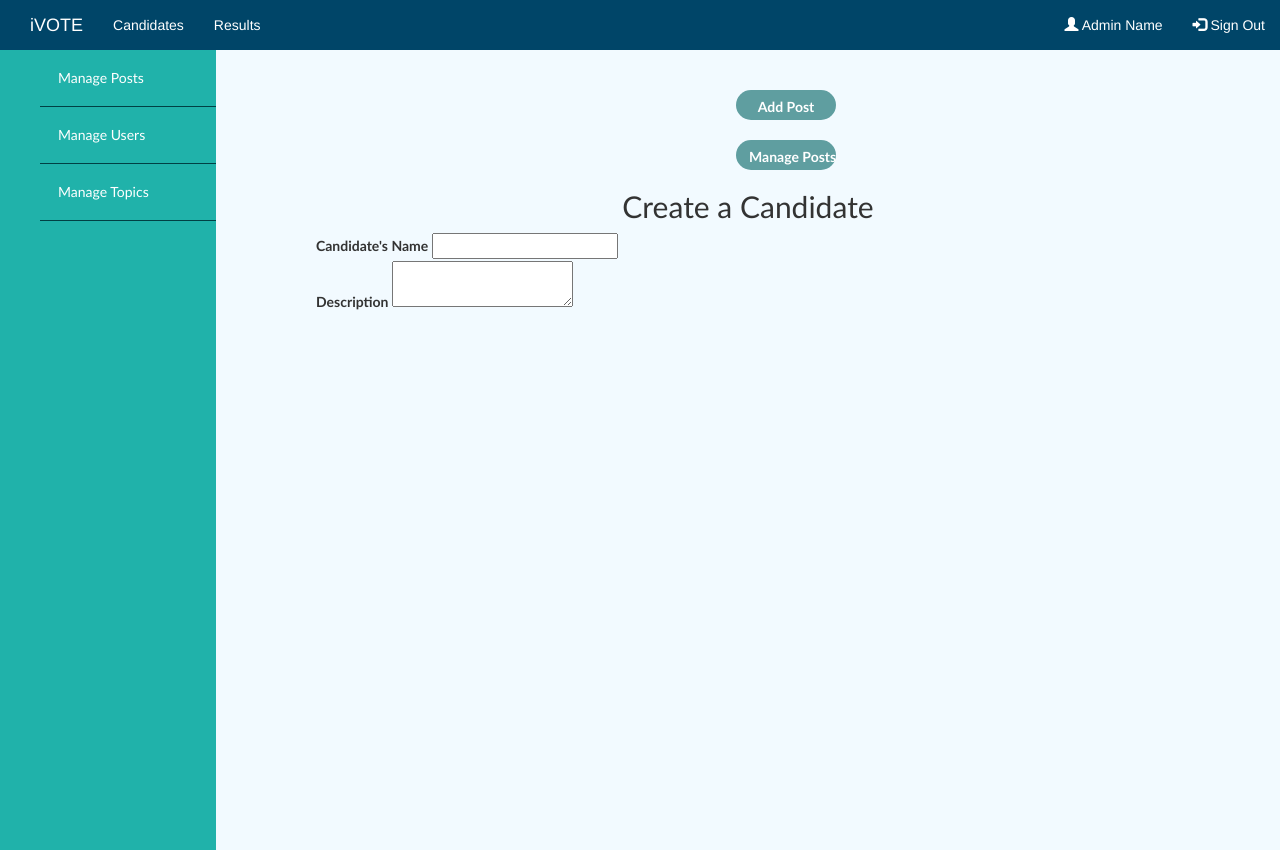
After one commit to KarimHamod/softwareengineering, a PHP site: page /create.php in a window 1280 px wide. The commit adds this page. Run offline with PHP 8.4, Linux system fonts and the light colour scheme; some libraries are stand-ins or nearby versions.

Commit message:
added new admin page: create.php
create.php

```diff
--- /dev/null
+++ b/project/iVOTE/create.php
@@ -0,0 +1,74 @@
+<!DOCTYPE html>
+<html lang="en" style>
+<head>
+    <meta charset="UTF-8">
+    <title>iVOTE</title>
+    <link rel="stylesheet" href="https://maxcdn.bootstrapcdn.com/bootstrap/3.4.1/css/bootstrap.min.css">
+    <script src="https://ajax.googleapis.com/ajax/libs/jquery/3.5.1/jquery.min.js"></script>
+    <script src="https://maxcdn.bootstrapcdn.com/bootstrap/3.4.1/js/bootstrap.min.js"></script>
+    <link rel="stylesheet" href="css/index.css">
+    <link rel="stylesheet" href="css/admin_css.css">
+    <script src=javascript/index.js></script>
+</head>
+<body>
+<nav class="admin_nav">
+    <div class="container-fluid">
+        <div class="navbar-header">
+            <a class="navbar-brand navi"  href="index.php">iVOTE</a>
+        </div>
+        <ul class="nav navbar-nav">
+            <li><a class="navi" href="candidate.php">Candidates</a></li>
+            <li><a class="navi" href="#">Results</a></li>
+
+        </ul>
+        <ul class="nav navbar-nav navbar-right">
+            <li><a  class="navi" href="#"><span class="glyphicon glyphicon-user"></span> Admin Name</a></li>
+            <li><a  class="navi" href="#"><span class="glyphicon glyphicon-log-in"></span> Sign Out</a></li>
+        </ul>
+    </div>
+</nav>
+<div class="admin_wrapper">
+    <div class="side_bar">
+        <ul class = "side_bar_ul">
+            <li><a href="#">Manage Posts</a></li>
+            <li><a href="#">Manage Users</a></li>
+            <li><a href="#">Manage Topics</a></li>
+        </ul>
+    </div>
+    <div class="admin_content">
+        <div class="button-group">
+            <a href="creat.php" class ="btn btn-big">Add Post</a>
+            <a href="index.php" class="btn btn-big"> Manage Posts </a>
+        </div>
+
+        <h2 class="page_title">Create a Candidate</h2>
+        <div>
+            <label> Candidate's Name </label>
+            <input #id="input_title"type = "text" name="title" class="text-input">
+        </div>
+        <div>
+            <label> Description </label>
+            <textarea name="body" id="editor" ></textarea>
+        </div>
+        <script src="https://cdn.ckeditor.com/ckeditor5/27.1.0/classic/ckeditor.js"></script>
+
+<script src="ckeditor.js"></script>
+
+<script>
+	ClassicEditor
+		.create( document.querySelector( '#editor' ), {
+			// toolbar: [ 'heading', '|', 'bold', 'italic', 'link' ]
+		} )
+		.then( editor => {
+			window.editor = editor;
+		} )
+		.catch( err => {
+			console.error( err.stack );
+		} );
+</script>
+
+</body>
+
+
+
+</html>
--- a/project/iVOTE/css/admin_css.css
+++ b/project/iVOTE/css/admin_css.css
@@ -82,3 +82,7 @@ th, td{
 .edit a{
     color: blue;
 }
+
+#input_title{
+width:100%;
+}
--- a/project/iVOTE/javascript/index.js
+++ b/project/iVOTE/javascript/index.js
@@ -0,0 +1,23 @@
+ClassicEditor
+    .create( document.querySelector( '#body' ), {
+        toolbar: [ 'heading', '|', 'bold', 'italic', 'link', 'bulletedList', 'numberedList', 'blockQuote' ],
+        heading: {
+            options: [
+                { model: 'paragraph', title: 'Paragraph', class: 'ck-heading_paragraph' },
+                { model: 'heading1', view: 'h1', title: 'Heading 1', class: 'ck-heading_heading1' },
+                { model: 'heading2', view: 'h2', title: 'Heading 2', class: 'ck-heading_heading2' }
+            ]
+        }
+    } )
+    .catch( error => {
+        console.log( error );
+    } );
+    ClassicEditor
+    .create( document.querySelector( 'body' ), {
+        removePlugins: [ 'Heading', 'Link' ],
+        toolbar: [ 'bold', 'italic', 'bulletedList', 'numberedList', 'blockQuote' ]
+    } )
+    .catch( error => {
+        console.log( error );
+    } );
+    ClassicEditor.builtinPlugins.map( plugin => plugin.pluginName );
```
